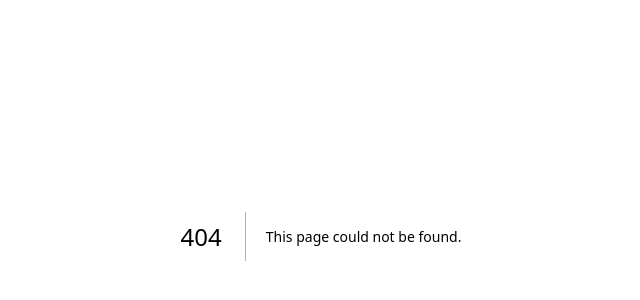
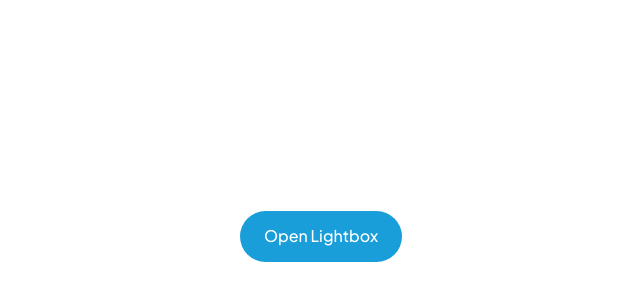
Before and after one commit to lanegrita/autismo_empleo, a Next.js app: page /playground/lightbox in a window 1280 px wide. Before the commit this address had no page. Shown: the part 164-464 px from the top of the page, without its empty margins (319-959 px from the left). Built offline with nearby package versions, Linux system fonts and the light colour scheme.

Commit message:
Add lightbox

```diff
--- /dev/null
+++ b/app/components/ui/lightbox/Lightbox.module.css
@@ -0,0 +1,13 @@
+.lightbox :global(.yarl__container) {
+  background-color: rgba(1, 1, 1, 0.7);
+}
+
+.close_icon {
+  width: 46px;
+  height: 46px;
+  display: flex;
+  justify-content: center;
+  align-items: center;
+  background-color: var(--color-gris);
+  border-radius: var(--border-radius-circle);
+}
--- /dev/null
+++ b/app/components/ui/lightbox/Lightbox.tsx
@@ -0,0 +1,13 @@
+import LightboxComponent, {
+  LightboxExternalProps
+} from "yet-another-react-lightbox";
+
+import "yet-another-react-lightbox/styles.css";
+
+/**
+ * The purpose of this intermediate component is to load the Lightbox and
+ * its CSS dynamically only when the lightbox becomes interactive
+ */
+export default function Lightbox(props: LightboxExternalProps) {
+  return <LightboxComponent {...props} />;
+}
--- /dev/null
+++ b/app/components/ui/lightbox/slides.tsx
@@ -0,0 +1,355 @@
+const breakpoints = [4320, 2160, 1080, 640, 384, 256, 128];
+
+const unsplashLink = (id: string, width: number, height: number) =>
+  `https://source.unsplash.com/${id}/${width}x${height}`;
+
+const unsplashPhotos = [
+  {
+    id: "ts1zXzsD7xc",
+    width: 1080,
+    height: 1620
+  },
+  {
+    id: "F_r83HEzsXI",
+    width: 1080,
+    height: 1426
+  },
+  {
+    id: "m82uh_vamhg",
+    width: 1080,
+    height: 1440
+  },
+  {
+    id: "br-Xdb9KE0Q",
+    width: 1080,
+    height: 716
+  },
+  {
+    id: "6mze64HRU2Q",
+    width: 1080,
+    height: 1620
+  },
+  {
+    id: "7ENqG6Gmch0",
+    width: 1080,
+    height: 718
+  },
+  {
+    id: "KMn4VEeEPR8",
+    width: 1080,
+    height: 718
+  },
+  {
+    id: "uQDRDqpYJHI",
+    width: 1080,
+    height: 1620
+  },
+  {
+    id: "AD6rn3vqG7o",
+    width: 1080,
+    height: 1620
+  },
+  {
+    id: "SYx3UCHZJlo",
+    width: 1080,
+    height: 720
+  },
+  {
+    id: "qH-JPcFXUTY",
+    width: 1080,
+    height: 1620
+  },
+  {
+    id: "NLUkAA-nDdE",
+    width: 1080,
+    height: 1441
+  },
+  {
+    id: "55OH6wnJqXo",
+    width: 1080,
+    height: 1587
+  },
+  {
+    id: "CSs8aiN_LkI",
+    width: 1080,
+    height: 1626
+  },
+  {
+    id: "dZ4Ylj91F2M",
+    width: 1080,
+    height: 1350
+  },
+  {
+    id: "35muyqODIHA",
+    width: 1080,
+    height: 1620
+  },
+  {
+    id: "xarhNpLSHTk",
+    width: 1080,
+    height: 720
+  },
+  {
+    id: "oR0uERTVyD0",
+    width: 1080,
+    height: 1922
+  },
+  {
+    id: "h0AnGGgseio",
+    width: 1080,
+    height: 1623
+  },
+  {
+    id: "ImHttRUM2jE",
+    width: 1080,
+    height: 1613
+  },
+  {
+    id: "TkGZFU2t9gc",
+    width: 1080,
+    height: 720
+  },
+  {
+    id: "P93ijX1URuU",
+    width: 1080,
+    height: 1441
+  },
+  {
+    id: "MGKGuMP9nLY",
+    width: 1080,
+    height: 1350
+  },
+  {
+    id: "1VYdx37vOGQ",
+    width: 1080,
+    height: 720
+  },
+  {
+    id: "9kY6iayVGIk",
+    width: 1080,
+    height: 1620
+  },
+  {
+    id: "7zT-vbOFoSM",
+    width: 1080,
+    height: 1309
+  },
+  {
+    id: "K8e4DtETWpg",
+    width: 1080,
+    height: 718
+  },
+  {
+    id: "HRVpJIkZP4o",
+    width: 1080,
+    height: 1923
+  },
+  {
+    id: "qY_yTu7YBT4",
+    width: 1080,
+    height: 639
+  },
+  {
+    id: "Siuwr3uCir0",
+    width: 1080,
+    height: 1440
+  },
+  {
+    id: "alfhBV8JxlE",
+    width: 1080,
+    height: 1620
+  },
+  {
+    id: "6_pFPo2YM9c",
+    width: 1080,
+    height: 1440
+  },
+  {
+    id: "exfO5IC0etk",
+    width: 1080,
+    height: 1350
+  },
+  {
+    id: "CY3wdG4eRoA",
+    width: 1080,
+    height: 1920
+  },
+  {
+    id: "4-Dq3Gyozk8",
+    width: 1080,
+    height: 1440
+  },
+  {
+    id: "yt1-v0TrOi8",
+    width: 1080,
+    height: 810
+  },
+  {
+    id: "nRZoLSr0mEE",
+    width: 1080,
+    height: 864
+  },
+  {
+    id: "5iYR93akU48",
+    width: 1080,
+    height: 720
+  },
+  {
+    id: "yRc9FiM1Zdk",
+    width: 1080,
+    height: 1619
+  },
+  {
+    id: "HXqpJnLyHzg",
+    width: 1080,
+    height: 1620
+  },
+  {
+    id: "3bAblStd-IY",
+    width: 1080,
+    height: 607
+  },
+  {
+    id: "a6ux9NBPJac",
+    width: 1080,
+    height: 1350
+  },
+  {
+    id: "8qEuawM_txg",
+    width: 1080,
+    height: 1440
+  },
+  {
+    id: "p0Fvb9MvLAY",
+    width: 1080,
+    height: 1350
+  },
+  {
+    id: "72IuuwilrY8",
+    width: 1080,
+    height: 1350
+  },
+  {
+    id: "Q3Qdb3ni-zw",
+    width: 1080,
+    height: 1620
+  },
+  {
+    id: "AAFH_AADpRg",
+    width: 1080,
+    height: 2206
+  },
+  {
+    id: "6JU5C73KQ5Q",
+    width: 1080,
+    height: 1620
+  },
+  {
+    id: "UxZVUDxWppw",
+    width: 1080,
+    height: 720
+  },
+  {
+    id: "X-Far-t1woI",
+    width: 1080,
+    height: 1620
+  },
+  {
+    id: "Y1gBZbB_5bA",
+    width: 1080,
+    height: 720
+  }
+];
+
+export const slides = unsplashPhotos.map((photo) => {
+  const width = photo.width * 4;
+  const height = photo.height * 4;
+  return {
+    src: unsplashLink(photo.id, width, height),
+    width,
+    height,
+    srcSet: breakpoints.map((breakpoint) => {
+      const breakpointHeight = Math.round((height / width) * breakpoint);
+      return {
+        src: unsplashLink(photo.id, breakpoint, breakpointHeight),
+        width: breakpoint,
+        height: breakpointHeight
+      };
+    })
+  };
+});
+
+export const advancedSlides = [
+  { ...slides[0], title: "Puppy in sunglasses", description: "Mollie Sivaram" },
+  {
+    ...slides[1],
+    title: "Miami Beach",
+    description:
+      "Clark Van Der Beken\n\nSouth Beach, Miami Beach, Florida, United States"
+  },
+  {
+    ...slides[2],
+    title: "Flamingo",
+    description: "Vicko Mozara\n\nVeliki zali, Dubravica, Croatia"
+  },
+  {
+    type: "video" as const,
+    title: "Big Buck Bunny",
+    description:
+      "The Peach Open Movie Project\n\nBlender Institute, Netherlands",
+    width: 1280,
+    height: 720,
+    poster:
+      "https://commondatastorage.googleapis.com/gtv-videos-bucket/sample/images/BigBuckBunny.jpg",
+    sources: [
+      {
+        src: "https://commondatastorage.googleapis.com/gtv-videos-bucket/sample/BigBuckBunny.mp4",
+        type: "video/mp4"
+      }
+    ]
+  },
+  {
+    ...slides[3],
+    title: "Starfish on a sand beach",
+    description: "Pedro Lastra\n\nKey West, Florida, United States"
+  },
+  {
+    ...slides[6],
+    title:
+      "The last night of a two week stay on the North Shore of Oahu, Hawaii",
+    description: "Sean Oulashin\n\nNorth Shore, Waialua, Hawaii, United States"
+  },
+  {
+    ...slides[7],
+    title: "Sunset on Kauai",
+    description: "Cristofer Maximilian\n\nKauai, Hawaii, United States"
+  },
+  {
+    ...slides[9],
+    title: "RayBan sunglasses",
+    description: "Ethan Robertson\n\nSanta Monica, California, United States"
+  },
+  {
+    ...slides[11],
+    title: "Find the time",
+    description: "Alex Perez\n\nNaples, Florida, United States"
+  }
+];
+
+export const videosSlides = [
+  {
+    type: "video" as const,
+    width: 1280,
+    height: 720,
+    // poster:
+    //   "https://commondatastorage.googleapis.com/gtv-videos-bucket/sample/images/BigBuckBunny.jpg",
+    sources: [
+      {
+        src: "https://commondatastorage.googleapis.com/gtv-videos-bucket/sample/BigBuckBunny.mp4",
+        type: "video/mp4"
+      }
+    ]
+  }
+];
+
+export default slides;
--- /dev/null
+++ b/app/components/ui/lightbox/useLightbox.tsx
@@ -0,0 +1,41 @@
+import * as React from "react";
+import dynamic from "next/dynamic";
+import type { LightboxExternalProps } from "yet-another-react-lightbox";
+import Video from "yet-another-react-lightbox/plugins/video";
+import styles from "./Lightbox.module.css";
+import { ReactSVG } from "react-svg";
+
+const Lightbox = dynamic(() => import("./Lightbox"));
+
+export default function useLightbox() {
+  const [open, setOpen] = React.useState(false);
+  const [interactive, setInteractive] = React.useState(false);
+
+  const openLightbox = React.useCallback(() => {
+    setOpen(true);
+    setInteractive(true);
+  }, []);
+
+  const renderLightbox = React.useCallback(
+    (props?: Omit<LightboxExternalProps, "open" | "close">) =>
+      interactive ? (
+        <Lightbox
+          className={styles.lightbox}
+          plugins={[Video]}
+          open={open}
+          close={() => setOpen(false)}
+          render={{
+            iconClose: () => (
+              <div className={styles.close_icon}>
+                <ReactSVG src="/images/icons/cross.svg" />
+              </div>
+            )
+          }}
+          {...props}
+        />
+      ) : null,
+    [open, interactive]
+  );
+
+  return { openLightbox, renderLightbox };
+}
--- a/app/playground/accordion/page.tsx
+++ b/app/playground/accordion/page.tsx
@@ -7,7 +7,6 @@ import {
   SimpleAccordionItemProps
 } from "@/app/components/ui/accordion/Accordion";
 import Text from "@/app/components/ui/typography/Typography";
-import React from "react";
 
 const simpleAccordion: SimpleAccordionItemProps[] = [
   {
--- /dev/null
+++ b/app/playground/lightbox/page.tsx
@@ -0,0 +1,29 @@
+"use client";
+import Button from "@/app/components/ui/button/Button";
+import slides, {
+  advancedSlides,
+  videosSlides
+} from "@/app/components/ui/lightbox/slides";
+import useLightbox from "@/app/components/ui/lightbox/useLightbox";
+
+import React from "react";
+
+const LightboxPage = () => {
+  const { openLightbox, renderLightbox } = useLightbox();
+  return (
+    <div className="flex justify-center items-center h-screen">
+      <Button
+        title="Open Lightbox"
+        variant="primary"
+        type="button"
+        onClick={openLightbox}
+      ></Button>
+
+      {renderLightbox({
+        slides: videosSlides
+      })}
+    </div>
+  );
+};
+
+export default LightboxPage;
--- a/app/playground/marquee/page.tsx
+++ b/app/playground/marquee/page.tsx
@@ -1,11 +1,6 @@
-import ImageComponent from "@/app/components/ui/ImageComponent/ImageComponent";
 import MarqueeSection, {
   MarqueeItemProps
 } from "@/app/components/ui/marquee-section/MarqueeSection";
-import Text from "@/app/components/ui/typography/Typography";
-import Image from "next/image";
-import React from "react";
-import Marquee from "react-fast-marquee";
 
 const firstMarquee: MarqueeItemProps[] = [
   {
--- a/package.json
+++ b/package.json
@@ -31,6 +31,7 @@
     "react-tooltip": "^5.25.0",
     "tailwind-merge": "^2.1.0",
     "tailwindcss-animate": "^1.0.7",
+    "yet-another-react-lightbox": "^3.15.6",
     "zod": "^3.22.4"
   },
   "devDependencies": {
```
Also changed, not shown: public/videos/poster.jpg (added), 1 other file (tests, documents, lock files or other folders).
